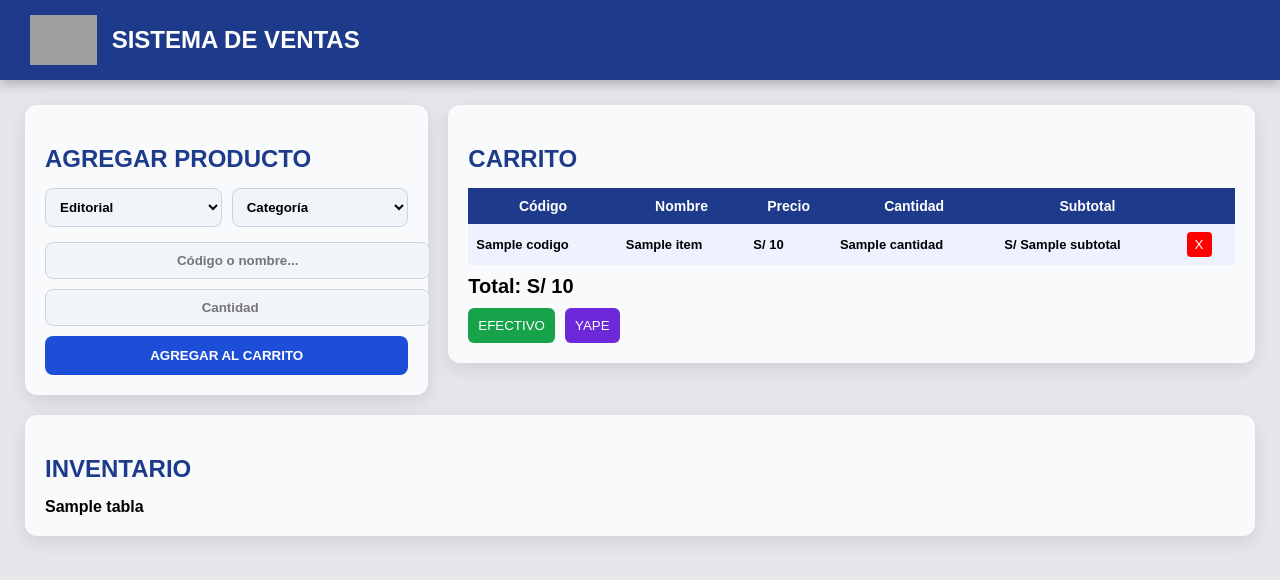
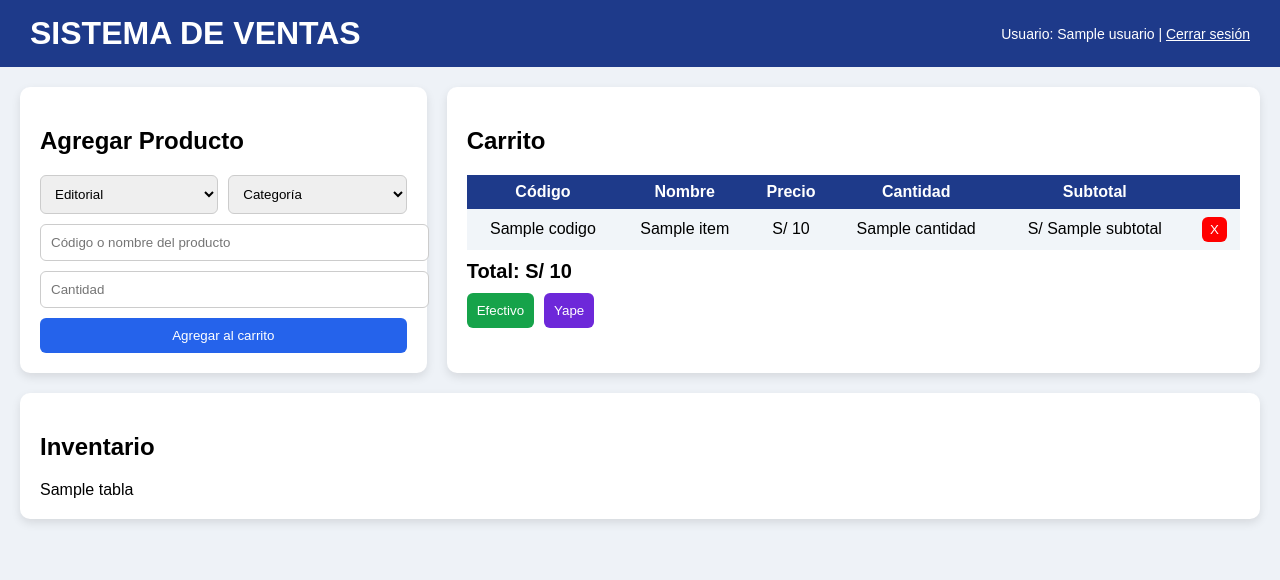
Before and after one commit to estebangonzalezreyna423-jpg/sistema-ventas, a Flask app: template templates/index.html in a window 1280 px wide. Shown: the top 580 px of the page. Run offline with Flask 3, Linux system fonts and the light colour scheme; the template is opened without the code that fills it: most values are stand-ins (such as "Sample title", 1, 10 or a date in 2020); some libraries are stand-ins or nearby versions; grey boxes are pictures that could not be loaded.

Commit message:
lo que hiciste

```diff
--- a/app.py
+++ b/app.py
@@ -2,6 +2,7 @@ from flask import Flask, render_template, request, redirect, session
 import pandas as pd
 from datetime import datetime
 import os
+import psycopg2
 
 app = Flask(__name__)
 app.secret_key = os.environ.get("SECRET_KEY", "clave_super_segura_123")
@@ -9,6 +10,9 @@ app.secret_key = os.environ.get("SECRET_KEY", "clave_super_segura_123")
 # 📁 ARCHIVOS
 ARCHIVO = "inventario.xlsx"
 ARCHIVO_VENTAS = "ventas.xlsx"
+
+# 🗄️ BASE DE DATOS
+DATABASE_URL = os.environ.get("DATABASE_URL")
 
 # 👤 USUARIOS
 USUARIOS = {
@@ -35,7 +39,8 @@ def cargar_excel():
                 return df
 
         return pd.DataFrame()
-    except:
+    except Exception as e:
+        print("Error leyendo Excel:", e)
         return pd.DataFrame()
 
 
@@ -53,6 +58,53 @@ def limpiar_texto(valor):
 
 def login_requerido():
     return "user" not in session
+
+
+# =============================
+# 🗄️ BASE DE DATOS
+# =============================
+
+def guardar_venta_db(venta):
+    if not DATABASE_URL:
+        print("⚠️ No hay DATABASE_URL")
+        return
+
+    try:
+        conn = psycopg2.connect(DATABASE_URL)
+        cursor = conn.cursor()
+
+        cursor.execute("""
+            CREATE TABLE IF NOT EXISTS ventas (
+                id SERIAL PRIMARY KEY,
+                usuario TEXT,
+                codigo TEXT,
+                nombre TEXT,
+                cantidad INT,
+                subtotal FLOAT,
+                metodo TEXT,
+                fecha TIMESTAMP
+            )
+        """)
+
+        cursor.execute("""
+            INSERT INTO ventas (usuario, codigo, nombre, cantidad, subtotal, metodo, fecha)
+            VALUES (%s, %s, %s, %s, %s, %s, %s)
+        """, (
+            venta["USUARIO"],
+            venta["CODIGO"],
+            venta["NOMBRE"],
+            venta["CANTIDAD"],
+            venta["SUBTOTAL"],
+            venta["METODO"],
+            venta["FECHA"]
+        ))
+
+        conn.commit()
+        cursor.close()
+        conn.close()
+
+    except Exception as e:
+        print("❌ Error DB:", e)
 
 
 # =============================
@@ -82,7 +134,7 @@ def logout():
 
 
 # =============================
-# 🏠 INDEX (FILTROS)
+# 🏠 INDEX
 # =============================
 
 @app.route("/")
@@ -144,9 +196,6 @@ def agregar():
 
     codigo = limpiar_texto(request.form.get("codigo"))
     cantidad = request.form.get("cantidad")
-
-    if not codigo or not cantidad:
-        return redirect("/")
 
     try:
         cantidad = int(cantidad)
@@ -211,7 +260,7 @@ def eliminar(index):
 
 
 # =============================
-# 💰 FINALIZAR
+# 💰 FINALIZAR VENTA
 # =============================
 
 @app.route("/finalizar/<metodo>")
@@ -230,10 +279,9 @@ def finalizar(metodo):
     col_codigo = buscar_columna(df, ["CODIGO"])
     col_stock = buscar_columna(df, ["STOCK"])
     col_nombre = buscar_columna(df, ["NOMBRE"])
-    col_ventas = buscar_columna(df, ["VENTA"])  # 🔥 CLAVE
+    col_ventas = buscar_columna(df, ["VENTA"])
 
     ahora = datetime.now()
-
     ventas = []
 
     for item in carrito:
@@ -248,27 +296,27 @@ def finalizar(metodo):
             # 🔥 SUMAR VENTAS
             if col_ventas:
                 actual = df.at[i, col_ventas]
-                try:
-                    df.at[i, col_ventas] = (actual if pd.notna(actual) else 0) + item["cantidad"]
-                except:
-                    df.at[i, col_ventas] = item["cantidad"]
+                df.at[i, col_ventas] = (actual if pd.notna(actual) else 0) + item["cantidad"]
 
-            ventas.append({
+            venta = {
                 "USUARIO": session["user"],
                 "CODIGO": item["codigo"],
                 "NOMBRE": df.at[i, col_nombre] if col_nombre else "",
                 "CANTIDAD": item["cantidad"],
                 "SUBTOTAL": item["subtotal"],
                 "METODO": metodo.upper(),
-                "FECHA": ahora.strftime("%Y-%m-%d %H:%M:%S"),
-                "MES": ahora.strftime("%m"),
-                "AÑO": ahora.strftime("%Y")
-            })
+                "FECHA": ahora
+            }
+
+            ventas.append(venta)
+
+            # 🔥 GUARDAR EN DB
+            guardar_venta_db(venta)
 
     # 💾 INVENTARIO
     df.to_excel(ARCHIVO, index=False)
 
-    # 💾 VENTAS
+    # 💾 EXCEL VENTAS
     df_ventas = pd.DataFrame(ventas)
 
     if os.path.exists(ARCHIVO_VENTAS):
@@ -288,4 +336,4 @@ def finalizar(metodo):
 
 if __name__ == "__main__":
     port = int(os.environ.get("PORT", 5000))
-    app.run(host="0.0.0.0", port=port, debug=False)
+    app.run(host="0.0.0.0", port=port)
--- a/templates/index.html
+++ b/templates/index.html
@@ -5,10 +5,9 @@
 
 <style>
 body {
-    font-family: "Agency FB", Arial, sans-serif;
+    font-family: Arial, sans-serif;
     margin: 0;
-    background: #e5e7eb;
-    font-weight: 600;
+    background: #eef2f7;
 }
 
 /* HEADER */
@@ -17,141 +16,97 @@ header {
     color: white;
     padding: 15px 30px;
     display: flex;
+    justify-content: space-between;
     align-items: center;
-    box-shadow: 0px 4px 12px rgba(0,0,0,0.25);
-}
-
-header img {
-    height: 50px;
-    margin-right: 15px;
 }
 
 header h1 {
     margin: 0;
-    font-size: 24px;
+}
+
+.usuario {
+    font-size: 14px;
 }
 
 /* LAYOUT */
 .container {
-    padding: 25px;
+    padding: 20px;
 }
 
 .grid {
     display: grid;
     grid-template-columns: 1fr 2fr;
     gap: 20px;
-    align-items: start;
 }
 
-/* CARD */
+/* CARDS */
 .card {
-    background: #f8fafc;
+    background: white;
     padding: 20px;
-    border-radius: 12px;
-    box-shadow: 0px 6px 18px rgba(0,0,0,0.1);
-}
-
-h2 {
-    color: #1e3a8a;
-    margin-bottom: 15px;
-}
-
-/* FILTROS */
-.form-row {
-    display: flex;
-    gap: 10px;
-    margin-bottom: 15px;
-}
-
-select {
-    flex: 1;
+    border-radius: 10px;
+    box-shadow: 0 4px 10px rgba(0,0,0,0.1);
 }
 
 /* INPUTS */
 input, select {
+    width: 100%;
     padding: 10px;
-    border-radius: 8px;
-    border: 1px solid #cbd5e1;
-    background: #f1f5f9;
-    font-weight: 600;
-}
-
-.busqueda-box input {
-    width: 100%;
     margin-bottom: 10px;
-    text-align: center;
-}
-
-.cantidad-box input {
-    width: 100%;
-    margin-bottom: 10px;
-    text-align: center;
+    border-radius: 6px;
+    border: 1px solid #ccc;
 }
 
 /* BOTONES */
+button {
+    padding: 10px;
+    border: none;
+    border-radius: 6px;
+    cursor: pointer;
+}
+
 .btn-agregar {
     width: 100%;
-    padding: 12px;
-    border-radius: 8px;
-    background: #1d4ed8;
+    background: #2563eb;
     color: white;
-    border: none;
-    cursor: pointer;
-    font-weight: 700;
 }
 
-.btn-agregar:hover {
-    opacity: 0.9;
+.btn-eliminar {
+    background: red;
+    color: white;
+    padding: 5px 8px;
+}
+
+.btn-finalizar {
+    background: #16a34a;
+    color: white;
+    width: 100%;
+}
+
+.btn-yape {
+    background: #6d28d9;
+    color: white;
+    width: 100%;
 }
 
 /* TABLA */
 table {
     width: 100%;
     border-collapse: collapse;
-    margin-top: 10px;
 }
 
 th {
     background: #1e3a8a;
     color: white;
-    padding: 10px;
-    font-size: 14px;
+    padding: 8px;
 }
 
 td {
     padding: 8px;
-    font-size: 13px;
+    text-align: center;
 }
 
 tr:nth-child(even) {
-    background: #eef2ff;
-}
-
-/* BOTONES ACCION */
-.btn-finalizar {
-    flex: 1;
-    background: #16a34a;
-    padding: 10px;
-    color: white;
-    border: none;
-    border-radius: 6px;
-}
-
-.btn-yape {
-    flex: 1;
-    background: #6d28d9;
-    padding: 10px;
-    color: white;
-    border: none;
-    border-radius: 6px;
-}
-
-.btn-eliminar {
-    background: red;
-    color: white;
-    border: none;
-    padding: 5px 8px;
-    border-radius: 4px;
+    background: #f1f5f9;
 }
 
 /* TOTAL */
@@ -163,14 +118,20 @@ tr:nth-child(even) {
 
 /* PAGOS */
 .botones-pago {
-    margin-top: 10px;
     display: flex;
     gap: 10px;
+    margin-top: 10px;
 }
 
 /* INVENTARIO */
 .inventario {
     margin-top: 20px;
+}
+
+/* FILTROS */
+.filtros {
+    display: flex;
+    gap: 10px;
 }
 </style>
 </head>
@@ -178,21 +139,24 @@ tr:nth-child(even) {
 <body>
 
 <header>
-    <img src="https://yt3.googleusercontent.com/ytc/AIdro_k-fPS9Xt75ReX2p3TPb8kFAOml2N-cvmj7p1e1Q8w05xc=s900-c-k-c0x00ffffff-no-rj">
     <h1>SISTEMA DE VENTAS</h1>
+    <div class="usuario">
+        Usuario: {{ usuario }} |
+        <a href="/logout" style="color:white;">Cerrar sesión</a>
+    </div>
 </header>
 
 <div class="container">
 
 <div class="grid">
 
-<!-- 🔥 IZQUIERDA -->
+<!-- IZQUIERDA -->
 <div class="card">
-    <h2>AGREGAR PRODUCTO</h2>
+    <h2>Agregar Producto</h2>
 
     <!-- FILTROS -->
     <form method="get">
-        <div class="form-row">
+        <div class="filtros">
             <select name="editorial" onchange="this.form.submit()">
                 <option value="">Editorial</option>
                 {% for e in editoriales %}
@@ -211,21 +175,15 @@ tr:nth-child(even) {
 
     <!-- AGREGAR -->
     <form action="/agregar" method="post">
-        <div class="busqueda-box">
-            <input type="text" name="codigo" placeholder="Código o nombre..." required>
-        </div>
-
-        <div class="cantidad-box">
-            <input type="number" name="cantidad" placeholder="Cantidad" required>
-        </div>
-
-        <button type="submit" class="btn-agregar">AGREGAR AL CARRITO</button>
+        <input type="text" name="codigo" placeholder="Código o nombre del producto" required>
+        <input type="number" name="cantidad" placeholder="Cantidad" required>
+        <button type="submit" class="btn-agregar">Agregar al carrito</button>
     </form>
 </div>
 
-<!-- 🔥 DERECHA -->
+<!-- DERECHA -->
 <div class="card">
-    <h2>CARRITO</h2>
+    <h2>Carrito</h2>
 
     <table>
         <tr>
@@ -245,9 +203,9 @@ tr:nth-child(even) {
             <td>{{ item.cantidad }}</td>
             <td>S/ {{ item.subtotal }}</td>
             <td>
-                <a href="/eliminar/{{ loop.index0 }}">
+                <form action="/eliminar/{{ loop.index0 }}" method="get">
                     <button class="btn-eliminar">X</button>
-                </a>
+                </form>
             </td>
         </tr>
         {% endfor %}
@@ -258,21 +216,21 @@ tr:nth-child(even) {
     </div>
 
     <div class="botones-pago">
-        <a href="/finalizar/efectivo">
-            <button class="btn-finalizar">EFECTIVO</button>
-        </a>
+        <form action="/finalizar/efectivo" method="get">
+            <button class="btn-finalizar">Efectivo</button>
+        </form>
 
-        <a href="/finalizar/yape">
-            <button class="btn-yape">YAPE</button>
-        </a>
+        <form action="/finalizar/yape" method="get">
+            <button class="btn-yape">Yape</button>
+        </form>
     </div>
 </div>
 
 </div>
 
-<!-- 🔥 INVENTARIO -->
+<!-- INVENTARIO -->
 <div class="card inventario">
-    <h2>INVENTARIO</h2>
+    <h2>Inventario</h2>
     {{ tabla|safe }}
 </div>
 
```
